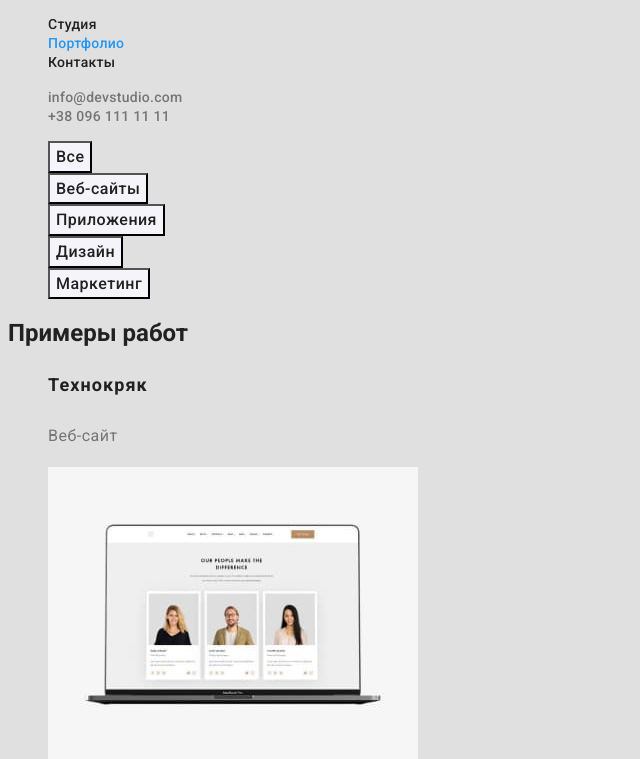
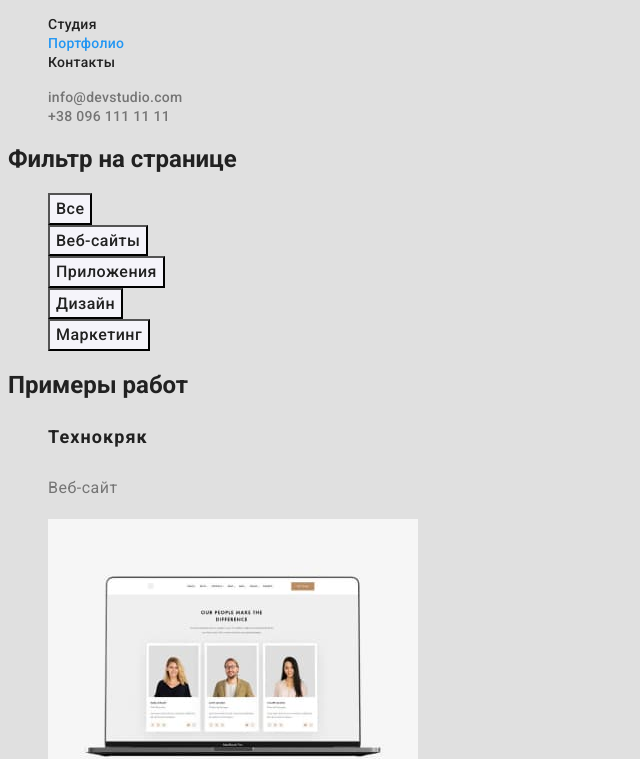
Before and after one commit to alfrntlower/goit-markup-hw-02, a plain HTML site: page portfolio.html in a window 1280 px wide. Shown: the part 41-800 px from the top of the page, without its empty margins (0-640 px from the left). Drawn offline with Linux system fonts and the light colour scheme.

Commit message:
update hw2

```diff
--- a/portfolio.html
+++ b/portfolio.html
@@ -33,8 +33,11 @@
 
 </header>
 
+<!-- Main-->
+<main>
     <!-- Фильтр на странице-->
     <section>
+        <h1>Фильтр на странице</h1>
         <ul class="list">
             <li><button type="button" class="button-portfolio">Все</button></li>
             <li><button type="button" class="button-portfolio">Веб-сайты</button></li>
@@ -113,6 +116,7 @@
             </li>
         </ul>
     </section>
+</main>
 
     <!-- Footer-->
     <footer>
```
Lines whose indentation alone changed are shown as unchanged.
